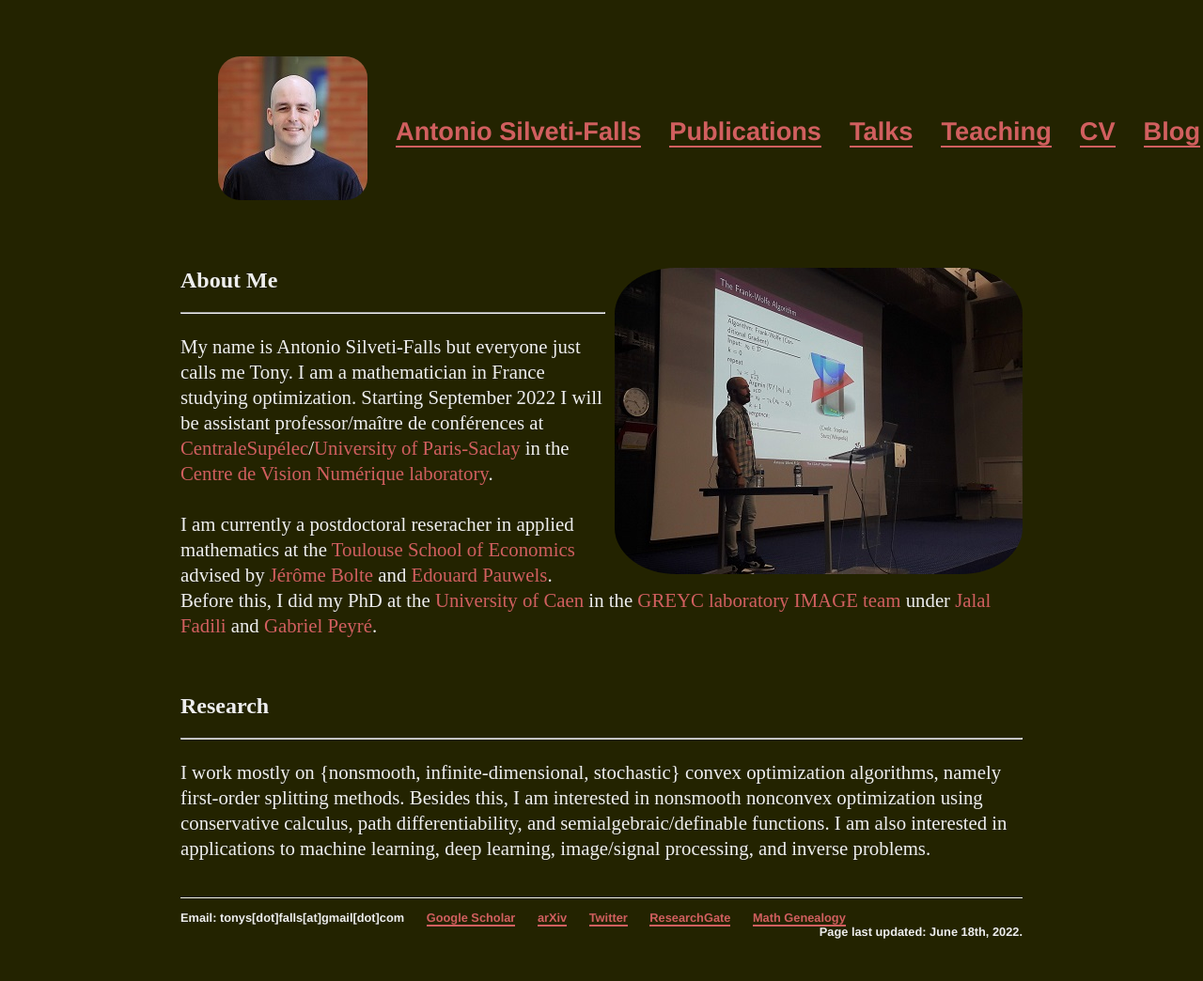
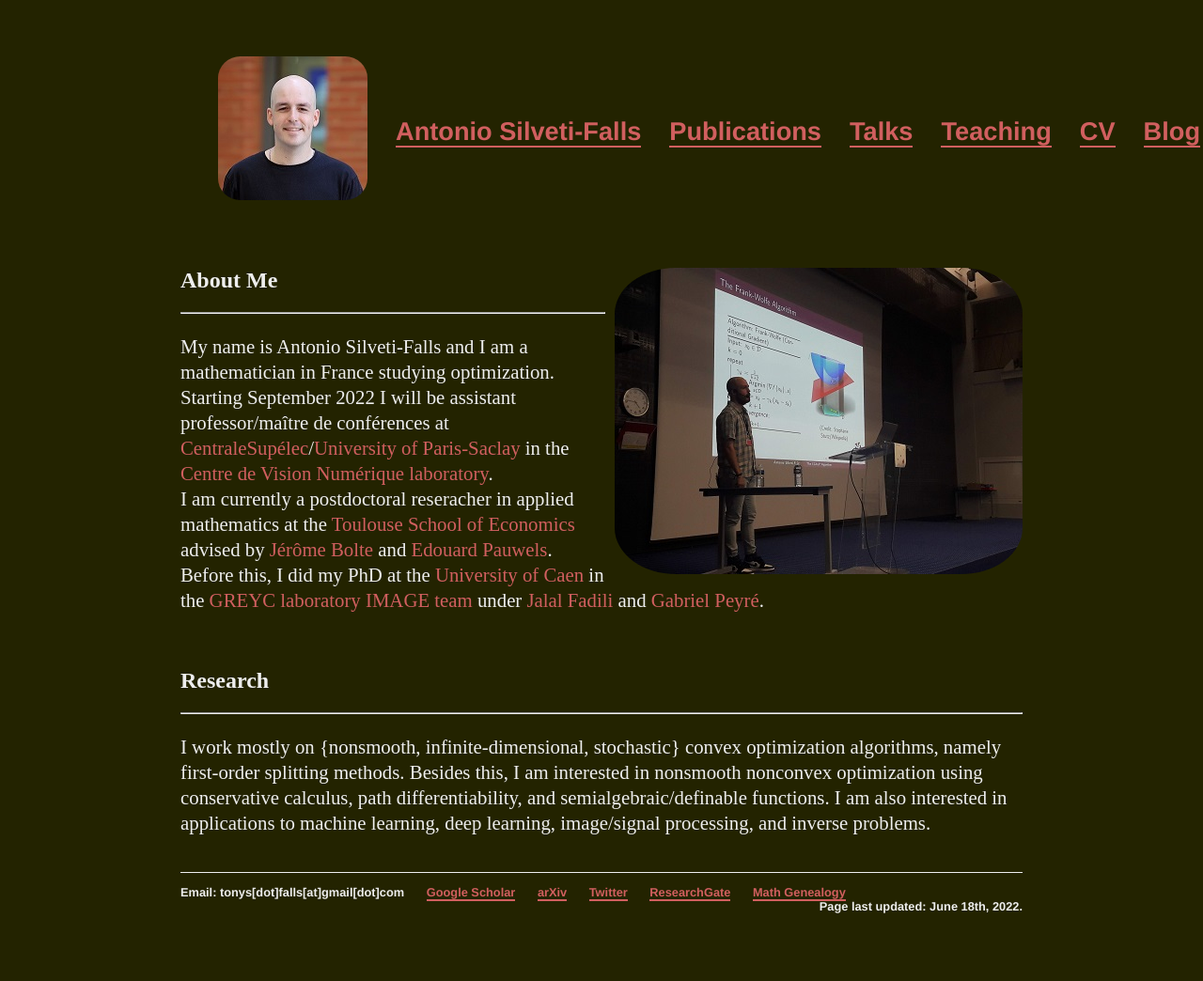
Before and after one commit to tonysf/tonysf.github.io, a Jekyll site: the page built from index.html, in a window 1280 px wide. Shown: the whole page at 94% size. Built offline with Jekyll 4.4.1, drawn with Linux system fonts in a browser that asks for light colours; after the commit the page ends 1017 px from its top, so only the background shows below that.

Commit message:
Update index.html

```diff
--- a/index.html
+++ b/index.html
@@ -7,7 +7,7 @@
 	alt="SPARS 2019 Conference Presentation" />
 <h2>About Me</h2>
 <hr>
-<p>	My name is Antonio Silveti-Falls but everyone just calls me Tony. I am a mathematician in France studying optimization. Starting September 2022 I will be assistant professor/maître de conférences at <a href="https://www.centralesupelec.fr/">CentraleSupélec</a>/<a href="https://www.universite-paris-saclay.fr/en">University of Paris-Saclay</a> in the <a href="https://cvn.centralesupelec.fr/">Centre de Vision Numérique laboratory</a>.<br><br>
+<p>	My name is Antonio Silveti-Falls and I am a mathematician in France studying optimization. Starting September 2022 I will be assistant professor/maître de conférences at <a href="https://www.centralesupelec.fr/">CentraleSupélec</a>/<a href="https://www.universite-paris-saclay.fr/en">University of Paris-Saclay</a> in the <a href="https://cvn.centralesupelec.fr/">Centre de Vision Numérique laboratory</a>.<br>
 	I am currently a postdoctoral reseracher in applied mathematics at the <a href="https://www.tse-fr.eu/people/antonio-silveti-falls">Toulouse School of Economics</a> advised
 	by <a href="https://www.tse-fr.eu/fr/people/jerome-bolte">Jérôme Bolte</a> and <a href="https://www.irit.fr/~Edouard.Pauwels">Edouard Pauwels</a>.
 	Before this, I did my PhD at the <a href="http://welcome.unicaen.fr">University of Caen</a> in the <a href="https://www.greyc.fr/en/equipes/image-2">GREYC laboratory IMAGE team</a>
```
